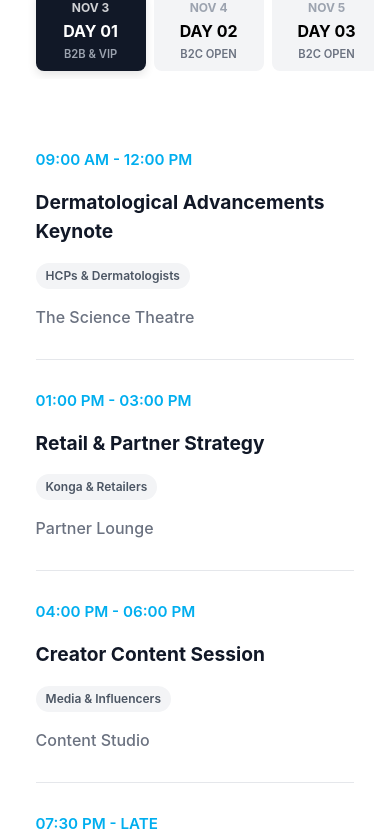
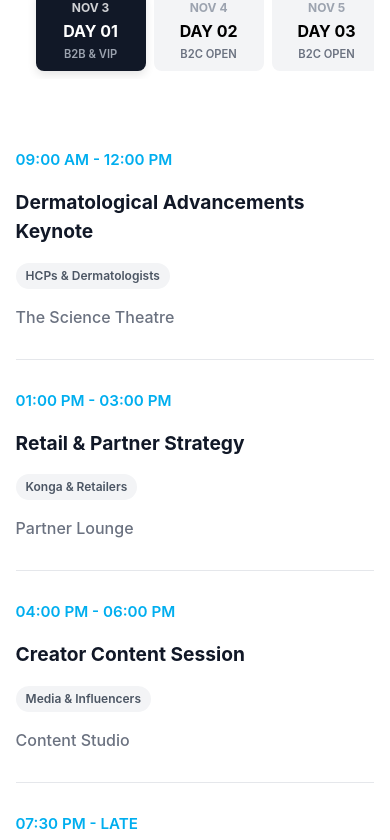
Before and after one commit to Dakolo14/livinglab, a React (Vite) app: page /v2 in a window 390 px wide. Shown: the part 6284-7124 px from the top of the page. Built offline with nearby package versions, Linux system fonts and the light colour scheme; a web font is replaced by a local one.

Commit message:
style: Make mobile Programme list edge-to-edge and darken hover state

```diff
--- a/src/components/sections/ProgrammeSection.css
+++ b/src/components/sections/ProgrammeSection.css
@@ -266,10 +266,12 @@
     box-shadow: none;
     border-radius: 0;
     margin-bottom: 30px;
+    margin-left: -20px;
+    margin-right: -20px;
   }
 
   .schedule-row {
-    padding: 20px 16px;
+    padding: 20px 20px;
     border-bottom: 1px solid #E5E7EB;
     border-radius: 0;
     margin-bottom: 0;
@@ -279,6 +281,10 @@
     border-bottom: none;
   }
 
+  .schedule-row:hover {
+    background-color: #F3F4F6; /* Make hover state slightly darker so it's more visible */
+  }
+
   .schedule-row::before { display: none; } /* Remove hover bar on mobile */
 
   .col-time { font-size: 0.95rem; }
```
